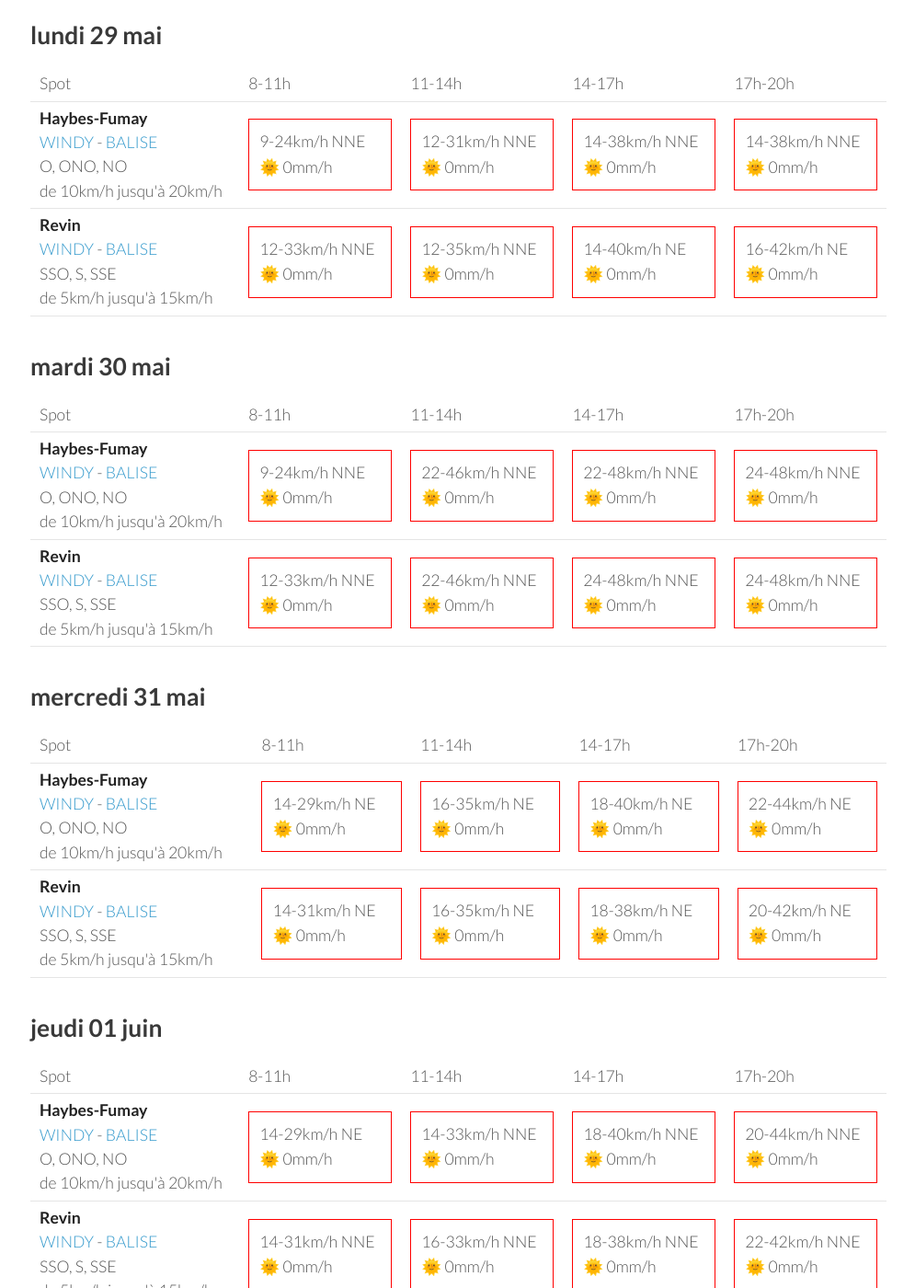
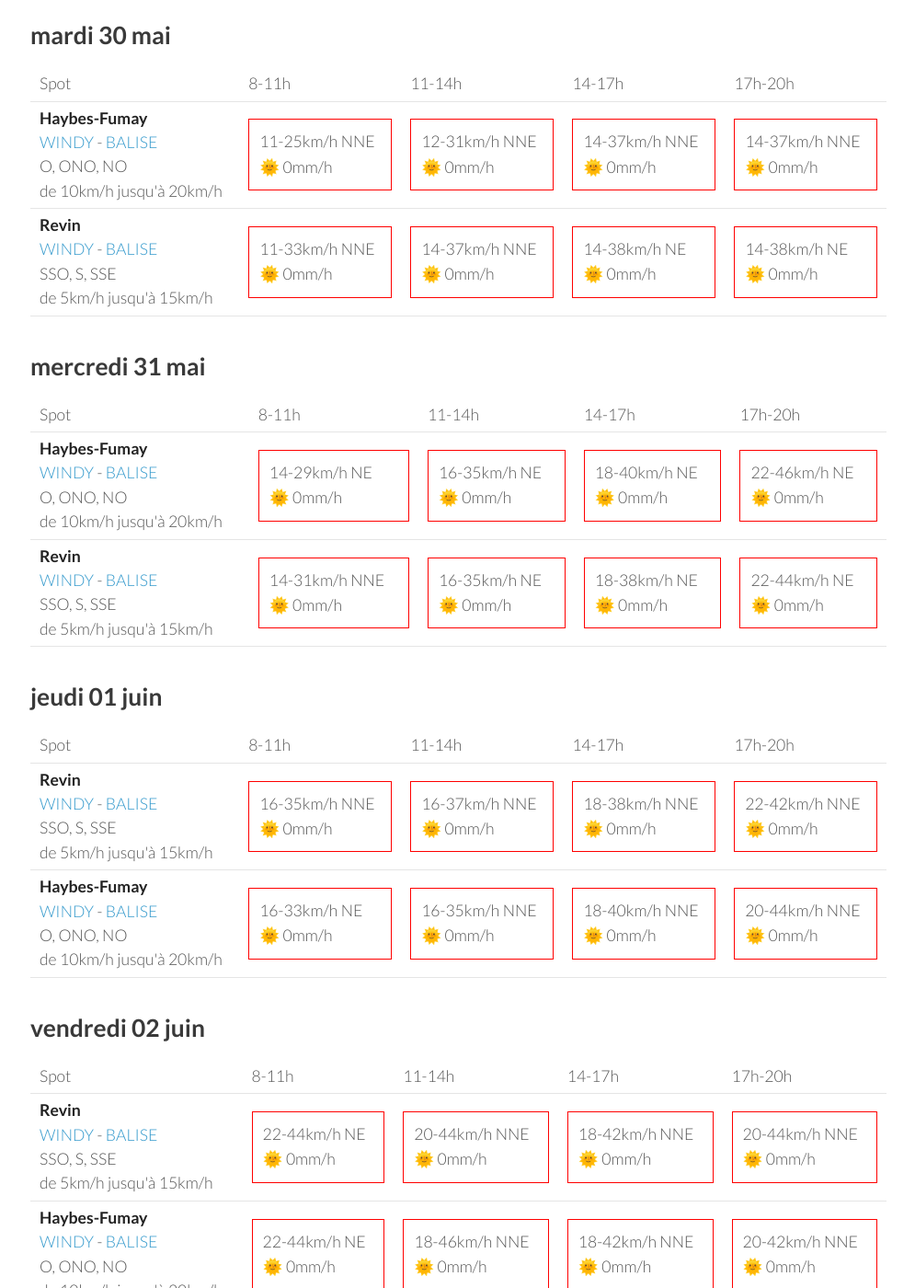
Before and after one commit to parapente-dans-le-nord/parapente-dans-le-nord.github.io, a Jekyll site: the page built from ardennes.markdown, in a window 1280 px wide and 1400 px high, scrolled down 616 px. Shown: the whole window at 92% size, without its empty margins (25-1020 px from the left). Built offline with Jekyll 4.4.1, drawn with Linux system fonts in a browser that asks for light colours; some of the changed text lies outside the part shown.

Commit message:
update index.markdown

```diff
--- a/ardennes.markdown
+++ b/ardennes.markdown
@@ -7,42 +7,8 @@ title:  "Tous les spots"
 {: .links}
 
 # Prevision Windy, modèle Arome
-page mise à jour le dimanche 28 mai 22:10
+page mise à jour le lundi 29 mai 06:10
 
-## dimanche 28 mai
-
-{::nomarkdown}
-<table>
-  <tbody>
-    <tr>
-      <td>Spot</td>
-      <td>8-11h</td>
-      <td>11-14h</td>
-      <td>14-17h</td>
-      <td>17h-20h</td>
-    </tr>
-<tr>
-        <td><strong>Revin</strong><br><a href="https://windy.com/49.948/4.625?49.543,4.625,8">WINDY</a> - <span class=""><a href="http://www.balisemeteo.com/balise.php?idBalise=5019">BALISE</a> </span><br> <span class="vent-favorable">SSO, S, SSE</span><br><span class="force-vent">de 5km/h jusqu'à 15km/h</span> </td>
-
-            <td><div class="not-flyable"><p>0-0km/h NA</p><p>🌧️ 0mm/h</p></div></td>
-            <td><div class="not-flyable"><p>0-0km/h NA</p><p>🌧️ 0mm/h</p></div></td>
-            <td><div class="not-flyable"><p>0-0km/h NA</p><p>🌧️ 0mm/h</p></div></td>
-            <td><div class="not-flyable"><p>12-35km/h NE</p><p>🌞 0mm/h</p></div></td>
-
-    </tr>
-<tr>
-        <td><strong>Haybes-Fumay</strong><br><a href="https://windy.com/49.998/4.715?49.913,4.738,10">WINDY</a> - <span class=""><a href="http://www.balisemeteo.com/balise.php?idBalise=104">BALISE</a> </span><br> <span class="vent-favorable">O, ONO, NO</span><br><span class="force-vent">de 10km/h jusqu'à 20km/h</span> </td>
-
-            <td><div class="not-flyable"><p>0-0km/h NA</p><p>🌧️ 0mm/h</p></div></td>
-            <td><div class="not-flyable"><p>0-0km/h NA</p><p>🌧️ 0mm/h</p></div></td>
-            <td><div class="not-flyable"><p>0-0km/h NA</p><p>🌧️ 0mm/h</p></div></td>
-            <td><div class="not-flyable"><p>14-35km/h NNE</p><p>🌞 0mm/h</p></div></td>
-
-    </tr>
-
-</tbody>
-</table>
-{:/}
 ## lundi 29 mai
 
 {::nomarkdown}
@@ -60,18 +26,18 @@ page mise à jour le dimanche 28 mai 22:10
 
             <td><div class="not-flyable"><p>9-24km/h NNE</p><p>🌞 0mm/h</p></div></td>
             <td><div class="not-flyable"><p>12-31km/h NNE</p><p>🌞 0mm/h</p></div></td>
-            <td><div class="not-flyable"><p>14-38km/h NNE</p><p>🌞 0mm/h</p></div></td>
-            <td><div class="not-flyable"><p>14-38km/h NNE</p><p>🌞 0mm/h</p></div></td>
+            <td><div class="not-flyable"><p>16-38km/h NNE</p><p>🌞 0mm/h</p></div></td>
+            <td><div class="not-flyable"><p>16-38km/h NNE</p><p>🌞 0mm/h</p></div></td>
 
 
     </tr>
 <tr>
         <td><strong>Revin</strong><br><a href="https://windy.com/49.948/4.625?49.543,4.625,8">WINDY</a> - <span class=""><a href="http://www.balisemeteo.com/balise.php?idBalise=5019">BALISE</a> </span><br> <span class="vent-favorable">SSO, S, SSE</span><br><span class="force-vent">de 5km/h jusqu'à 15km/h</span> </td>
 
-            <td><div class="not-flyable"><p>12-33km/h NNE</p><p>🌞 0mm/h</p></div></td>
+            <td><div class="not-flyable"><p>12-35km/h NNE</p><p>🌞 0mm/h</p></div></td>
             <td><div class="not-flyable"><p>12-35km/h NNE</p><p>🌞 0mm/h</p></div></td>
             <td><div class="not-flyable"><p>14-40km/h NE</p><p>🌞 0mm/h</p></div></td>
-            <td><div class="not-flyable"><p>16-42km/h NE</p><p>🌞 0mm/h</p></div></td>
+            <td><div class="not-flyable"><p>16-44km/h NE</p><p>🌞 0mm/h</p></div></td>
 
 
     </tr>
@@ -94,20 +60,20 @@ page mise à jour le dimanche 28 mai 22:10
 <tr>
         <td><strong>Haybes-Fumay</strong><br><a href="https://windy.com/49.998/4.715?49.913,4.738,10">WINDY</a> - <span class=""><a href="http://www.balisemeteo.com/balise.php?idBalise=104">BALISE</a> </span><br> <span class="vent-favorable">O, ONO, NO</span><br><span class="force-vent">de 10km/h jusqu'à 20km/h</span> </td>
 
-            <td><div class="not-flyable"><p>9-24km/h NNE</p><p>🌞 0mm/h</p></div></td>
-            <td><div class="not-flyable"><p>22-46km/h NNE</p><p>🌞 0mm/h</p></div></td>
-            <td><div class="not-flyable"><p>22-48km/h NNE</p><p>🌞 0mm/h</p></div></td>
-            <td><div class="not-flyable"><p>24-48km/h NNE</p><p>🌞 0mm/h</p></div></td>
+            <td><div class="not-flyable"><p>11-25km/h NNE</p><p>🌞 0mm/h</p></div></td>
+            <td><div class="not-flyable"><p>12-31km/h NNE</p><p>🌞 0mm/h</p></div></td>
+            <td><div class="not-flyable"><p>14-37km/h NNE</p><p>🌞 0mm/h</p></div></td>
+            <td><div class="not-flyable"><p>14-37km/h NNE</p><p>🌞 0mm/h</p></div></td>
 
 
     </tr>
 <tr>
         <td><strong>Revin</strong><br><a href="https://windy.com/49.948/4.625?49.543,4.625,8">WINDY</a> - <span class=""><a href="http://www.balisemeteo.com/balise.php?idBalise=5019">BALISE</a> </span><br> <span class="vent-favorable">SSO, S, SSE</span><br><span class="force-vent">de 5km/h jusqu'à 15km/h</span> </td>
 
-            <td><div class="not-flyable"><p>12-33km/h NNE</p><p>🌞 0mm/h</p></div></td>
-            <td><div class="not-flyable"><p>22-46km/h NNE</p><p>🌞 0mm/h</p></div></td>
-            <td><div class="not-flyable"><p>24-48km/h NNE</p><p>🌞 0mm/h</p></div></td>
-            <td><div class="not-flyable"><p>24-48km/h NNE</p><p>🌞 0mm/h</p></div></td>
+            <td><div class="not-flyable"><p>11-33km/h NNE</p><p>🌞 0mm/h</p></div></td>
+            <td><div class="not-flyable"><p>14-37km/h NNE</p><p>🌞 0mm/h</p></div></td>
+            <td><div class="not-flyable"><p>14-38km/h NE</p><p>🌞 0mm/h</p></div></td>
+            <td><div class="not-flyable"><p>14-38km/h NE</p><p>🌞 0mm/h</p></div></td>
 
 
     </tr>
@@ -133,17 +99,17 @@ page mise à jour le dimanche 28 mai 22:10
             <td><div class="not-flyable"><p>14-29km/h NE</p><p>🌞 0mm/h</p></div></td>
             <td><div class="not-flyable"><p>16-35km/h NE</p><p>🌞 0mm/h</p></div></td>
             <td><div class="not-flyable"><p>18-40km/h NE</p><p>🌞 0mm/h</p></div></td>
-            <td><div class="not-flyable"><p>22-44km/h NE</p><p>🌞 0mm/h</p></div></td>
+            <td><div class="not-flyable"><p>22-46km/h NE</p><p>🌞 0mm/h</p></div></td>
 
 
     </tr>
 <tr>
         <td><strong>Revin</strong><br><a href="https://windy.com/49.948/4.625?49.543,4.625,8">WINDY</a> - <span class=""><a href="http://www.balisemeteo.com/balise.php?idBalise=5019">BALISE</a> </span><br> <span class="vent-favorable">SSO, S, SSE</span><br><span class="force-vent">de 5km/h jusqu'à 15km/h</span> </td>
 
-            <td><div class="not-flyable"><p>14-31km/h NE</p><p>🌞 0mm/h</p></div></td>
+            <td><div class="not-flyable"><p>14-31km/h NNE</p><p>🌞 0mm/h</p></div></td>
             <td><div class="not-flyable"><p>16-35km/h NE</p><p>🌞 0mm/h</p></div></td>
             <td><div class="not-flyable"><p>18-38km/h NE</p><p>🌞 0mm/h</p></div></td>
-            <td><div class="not-flyable"><p>20-42km/h NE</p><p>🌞 0mm/h</p></div></td>
+            <td><div class="not-flyable"><p>22-44km/h NE</p><p>🌞 0mm/h</p></div></td>
 
 
     </tr>
@@ -164,22 +130,22 @@ page mise à jour le dimanche 28 mai 22:10
       <td>17h-20h</td>
     </tr>
 <tr>
-        <td><strong>Haybes-Fumay</strong><br><a href="https://windy.com/49.998/4.715?49.913,4.738,10">WINDY</a> - <span class=""><a href="http://www.balisemeteo.com/balise.php?idBalise=104">BALISE</a> </span><br> <span class="vent-favorable">O, ONO, NO</span><br><span class="force-vent">de 10km/h jusqu'à 20km/h</span> </td>
+        <td><strong>Revin</strong><br><a href="https://windy.com/49.948/4.625?49.543,4.625,8">WINDY</a> - <span class=""><a href="http://www.balisemeteo.com/balise.php?idBalise=5019">BALISE</a> </span><br> <span class="vent-favorable">SSO, S, SSE</span><br><span class="force-vent">de 5km/h jusqu'à 15km/h</span> </td>
 
-            <td><div class="not-flyable"><p>14-29km/h NE</p><p>🌞 0mm/h</p></div></td>
-            <td><div class="not-flyable"><p>14-33km/h NNE</p><p>🌞 0mm/h</p></div></td>
-            <td><div class="not-flyable"><p>18-40km/h NNE</p><p>🌞 0mm/h</p></div></td>
-            <td><div class="not-flyable"><p>20-44km/h NNE</p><p>🌞 0mm/h</p></div></td>
+            <td><div class="not-flyable"><p>16-35km/h NNE</p><p>🌞 0mm/h</p></div></td>
+            <td><div class="not-flyable"><p>16-37km/h NNE</p><p>🌞 0mm/h</p></div></td>
+            <td><div class="not-flyable"><p>18-38km/h NNE</p><p>🌞 0mm/h</p></div></td>
+            <td><div class="not-flyable"><p>22-42km/h NNE</p><p>🌞 0mm/h</p></div></td>
 
 
     </tr>
 <tr>
-        <td><strong>Revin</strong><br><a href="https://windy.com/49.948/4.625?49.543,4.625,8">WINDY</a> - <span class=""><a href="http://www.balisemeteo.com/balise.php?idBalise=5019">BALISE</a> </span><br> <span class="vent-favorable">SSO, S, SSE</span><br><span class="force-vent">de 5km/h jusqu'à 15km/h</span> </td>
+        <td><strong>Haybes-Fumay</strong><br><a href="https://windy.com/49.998/4.715?49.913,4.738,10">WINDY</a> - <span class=""><a href="http://www.balisemeteo.com/balise.php?idBalise=104">BALISE</a> </span><br> <span class="vent-favorable">O, ONO, NO</span><br><span class="force-vent">de 10km/h jusqu'à 20km/h</span> </td>
 
-            <td><div class="not-flyable"><p>14-31km/h NNE</p><p>🌞 0mm/h</p></div></td>
-            <td><div class="not-flyable"><p>16-33km/h NNE</p><p>🌞 0mm/h</p></div></td>
-            <td><div class="not-flyable"><p>18-38km/h NNE</p><p>🌞 0mm/h</p></div></td>
-            <td><div class="not-flyable"><p>22-42km/h NNE</p><p>🌞 0mm/h</p></div></td>
+            <td><div class="not-flyable"><p>16-33km/h NE</p><p>🌞 0mm/h</p></div></td>
+            <td><div class="not-flyable"><p>16-35km/h NNE</p><p>🌞 0mm/h</p></div></td>
+            <td><div class="not-flyable"><p>18-40km/h NNE</p><p>🌞 0mm/h</p></div></td>
+            <td><div class="not-flyable"><p>20-44km/h NNE</p><p>🌞 0mm/h</p></div></td>
 
 
     </tr>
```
